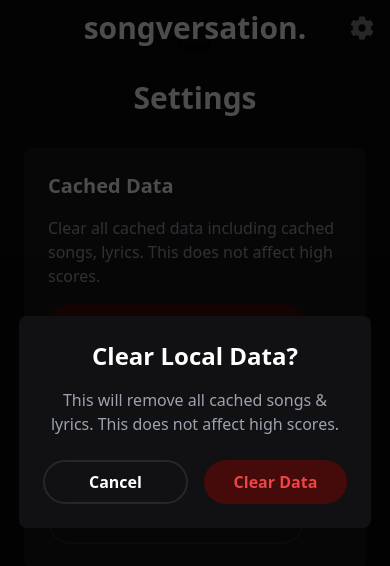
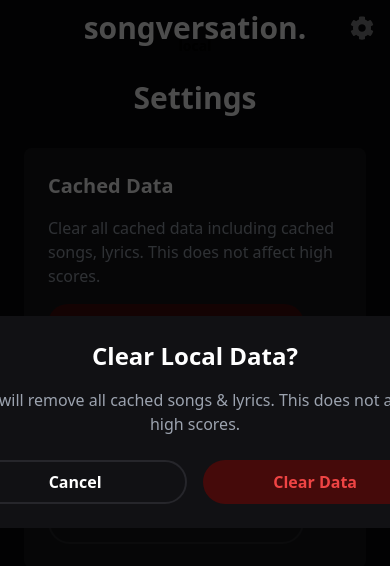
Before and after one commit to alexbarker234/songversation, a Next.js app: page /settings in a window 390 px wide. Both pictures are taken after a click on the button "Clear Local Data". Shown: the top 566 px of the page. Built offline with nearby package versions, Linux system fonts and the light colour scheme; what tailwindcss-animation-delay would draw is missing.

Commit message:
switched to div based modal for mobile friendlyness

```diff
--- a/src/app/game/[type]/[itemId]/game.tsx
+++ b/src/app/game/[type]/[itemId]/game.tsx
@@ -1,5 +1,6 @@
 "use client";
 
+import Loading from "@/app/loading";
 import Autocomplete, { AutocompleteOption } from "@/components/autocomplete";
 import Button from "@/components/Button";
 import DebugTrackList from "@/components/DebugTrackList";
@@ -7,6 +8,7 @@ import FieldInfoHover from "@/components/InfoHover";
 import Modal from "@/components/modal";
 import { useGame, useGameData } from "@/hooks/game";
 import { useOfflineGameData } from "@/hooks/offlineGameData";
+import { useWindowSize } from "@/hooks/windowSize";
 import { getScore } from "@/lib/localScoreManager";
 import { Track } from "@/types";
 import { cn } from "@/utils/cn";
@@ -15,7 +17,6 @@ import { useEffect, useState } from "react";
 import Confetti from "react-confetti";
 import { IconType } from "react-icons";
 import { MdDownloadForOffline, MdOutlineDownloadForOffline } from "react-icons/md";
-import Loading from "../loading";
 
 interface GameProps {
   type: "playlist" | "artist";
@@ -194,6 +195,7 @@ function FinishModal({
 }) {
   const router = useRouter();
   const [highScore, setHighScore] = useState<number | null>(null);
+  const { width, height } = useWindowSize();
 
   useEffect(() => {
     setHighScore(getScore(type, id));
@@ -207,7 +209,7 @@ function FinishModal({
   return (
     <Modal isOpen={isOpen}>
       {isHighscore && isOpen && (
-        <Confetti className="absolute left-0 top-0 h-full w-full" width={472} numberOfPieces={50} />
+        <Confetti className="absolute left-0 top-0 h-full w-full" width={width} numberOfPieces={100} />
       )}
       <div className="mx-auto w-11/12 max-w-[448px] overflow-hidden rounded-lg bg-grey-dark p-6 text-center text-white shadow-lg">
         <img
--- a/src/app/game/[type]/[itemId]/page.tsx
+++ b/src/app/game/[type]/[itemId]/page.tsx
@@ -1,7 +1,7 @@
 import { getArtist, getPlaylist } from "@/lib/spotify";
 import { Metadata } from "next";
 import { notFound } from "next/navigation";
-import Game from "../../game";
+import Game from "./game";
 
 export default async function GamePage({ params }: { params: { type: string; itemId: string } }) {
   const { type, itemId } = params;
--- a/src/components/modal.tsx
+++ b/src/components/modal.tsx
@@ -1,4 +1,4 @@
-import React, { useEffect, useRef } from "react";
+import React, { useEffect } from "react";
 
 interface ModalProps {
   isOpen: boolean;
@@ -7,26 +7,30 @@ interface ModalProps {
 }
 
 export default function Modal({ isOpen, children, onClose }: ModalProps) {
-  const dialogRef = useRef<HTMLDialogElement>(null);
+  // Handle clicking outside the modal
+  const handleBackdropClick = (e: React.MouseEvent) => {
+    if (e.target === e.currentTarget && onClose) {
+      onClose();
+    }
+  };
 
+  // Handle escape keys
   useEffect(() => {
-    const dialog = dialogRef.current;
+    const handleEscape = (e: KeyboardEvent) => {
+      if (isOpen && e.key === "Escape" && onClose) {
+        onClose();
+      }
+    };
 
-    if (isOpen) {
-      dialog?.showModal();
-    } else {
-      dialog?.close();
-    }
-
-    if (onClose) {
-      dialog?.addEventListener("close", onClose);
-      return () => dialog?.removeEventListener("close", onClose);
-    }
+    document.addEventListener("keydown", handleEscape);
+    return () => document.removeEventListener("keydown", handleEscape);
   }, [isOpen, onClose]);
 
+  if (!isOpen) return null;
+
   return (
-    <dialog ref={dialogRef} onCancel={(e) => e.preventDefault()} className="bg-transparent backdrop:bg-black/70">
-      {children}
-    </dialog>
+    <div className="fixed inset-0 z-50 flex items-center justify-center bg-black/70" onClick={handleBackdropClick}>
+      <div className="bg-transparent">{children}</div>
+    </div>
   );
 }
```
